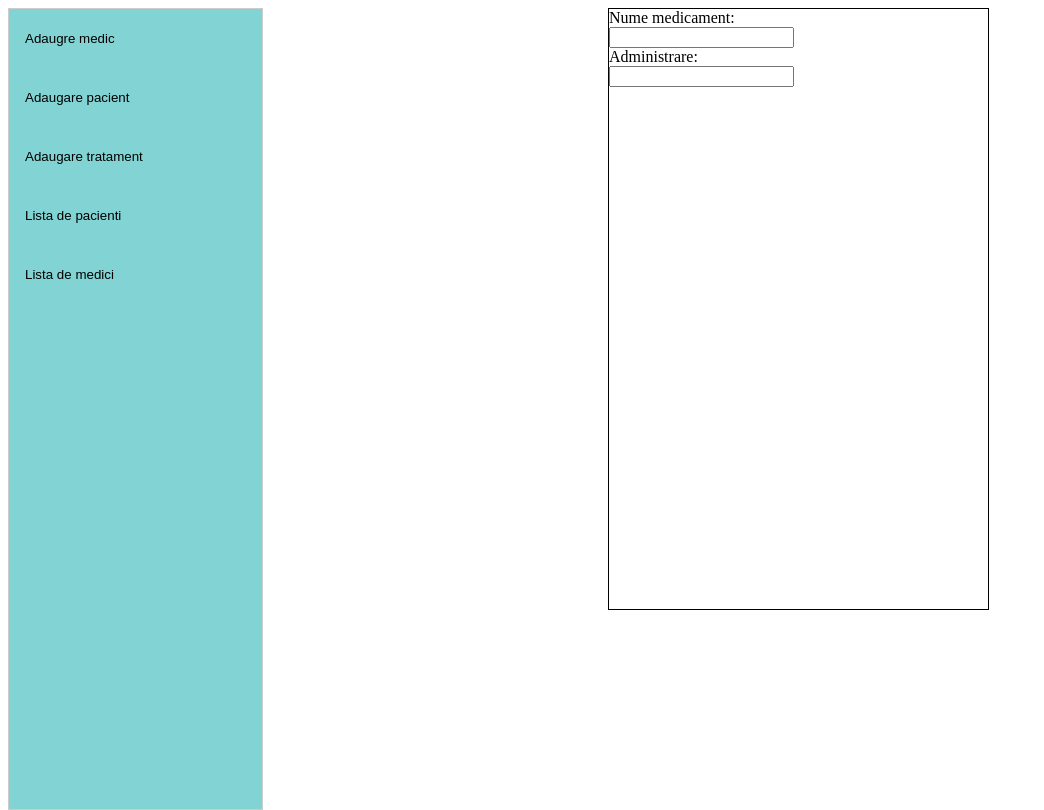
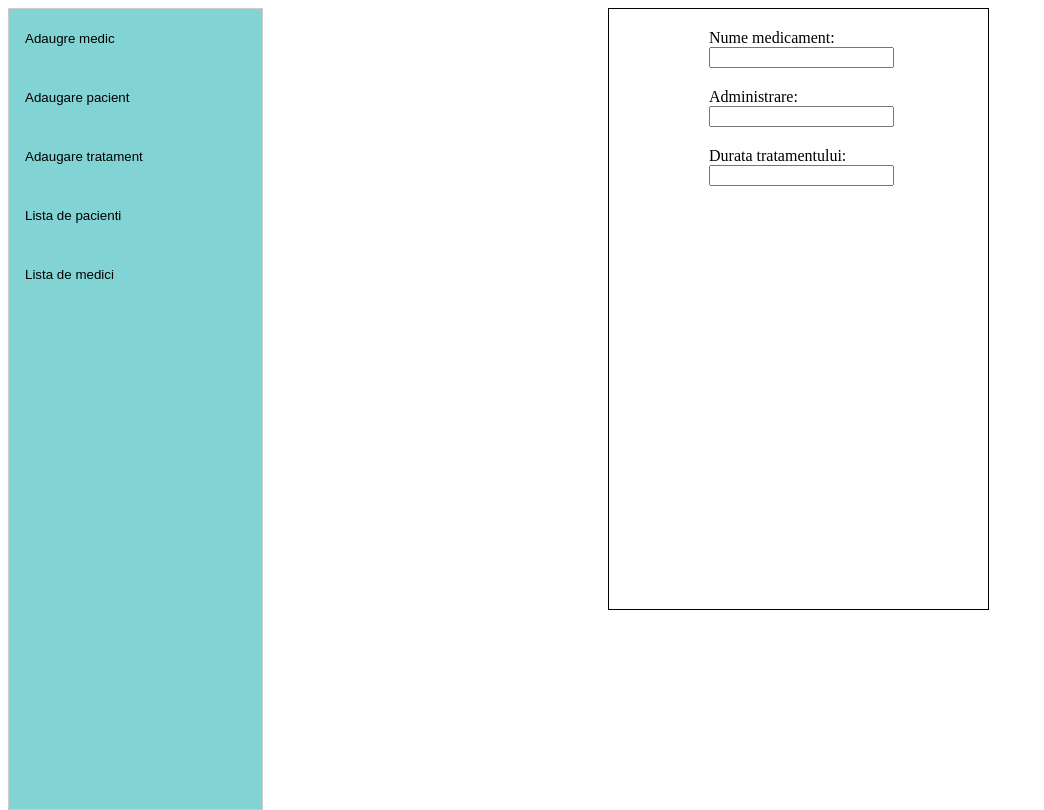
Before and after one commit to Cucaila/Pagina-Web, an Angular app: page /login/meniu in a window 1280 px wide. Both pictures are taken after a click on the button "Adaugare tratament". Shown: the whole page, without its empty margins (0-1044 px from the left). Built offline with nearby package versions, Linux system fonts and the light colour scheme.

Commit message:
resolve conflict

```diff
--- a/src/app/meniu/meniu.component.html
+++ b/src/app/meniu/meniu.component.html
@@ -138,7 +138,7 @@
   </form>
 
   <form class="FormAddTratment" *ngIf="showForm3">
-    <div>
+    <div class="test">
       <div>
         <label>Nume medicament: </label>
       </div>
@@ -146,9 +146,19 @@
         <input type="text">
       </div>
     </div>
-    <div>
+
+    <div class="test">
       <div>
         <label>Administrare: </label>
+      </div>
+      <div>
+        <input type="text">
+      </div>
+    </div>
+
+    <div class="test">
+      <div>
+        <label for="durata">Durata tratamentului: </label>
       </div>
       <div>
         <input type="text">
```
